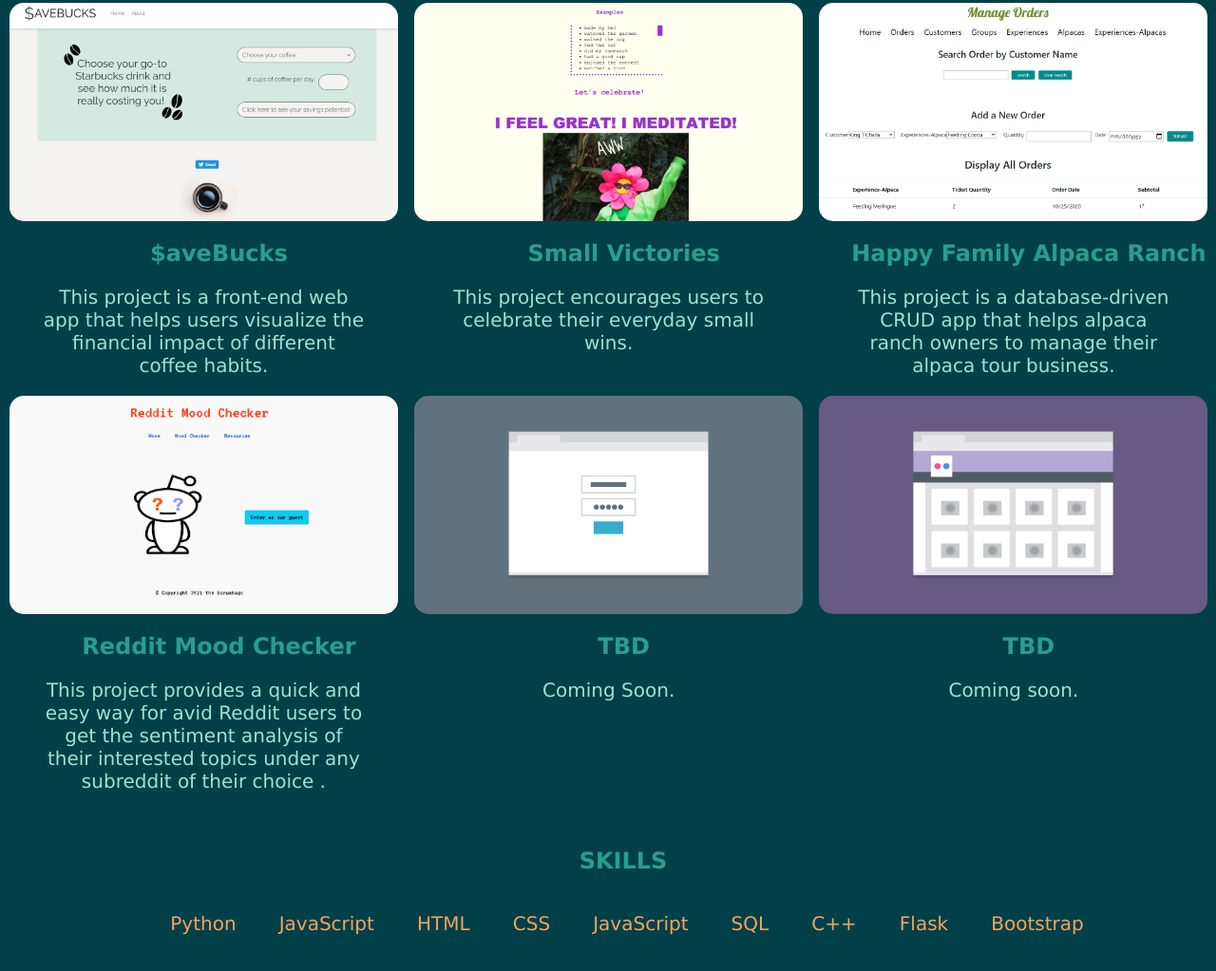
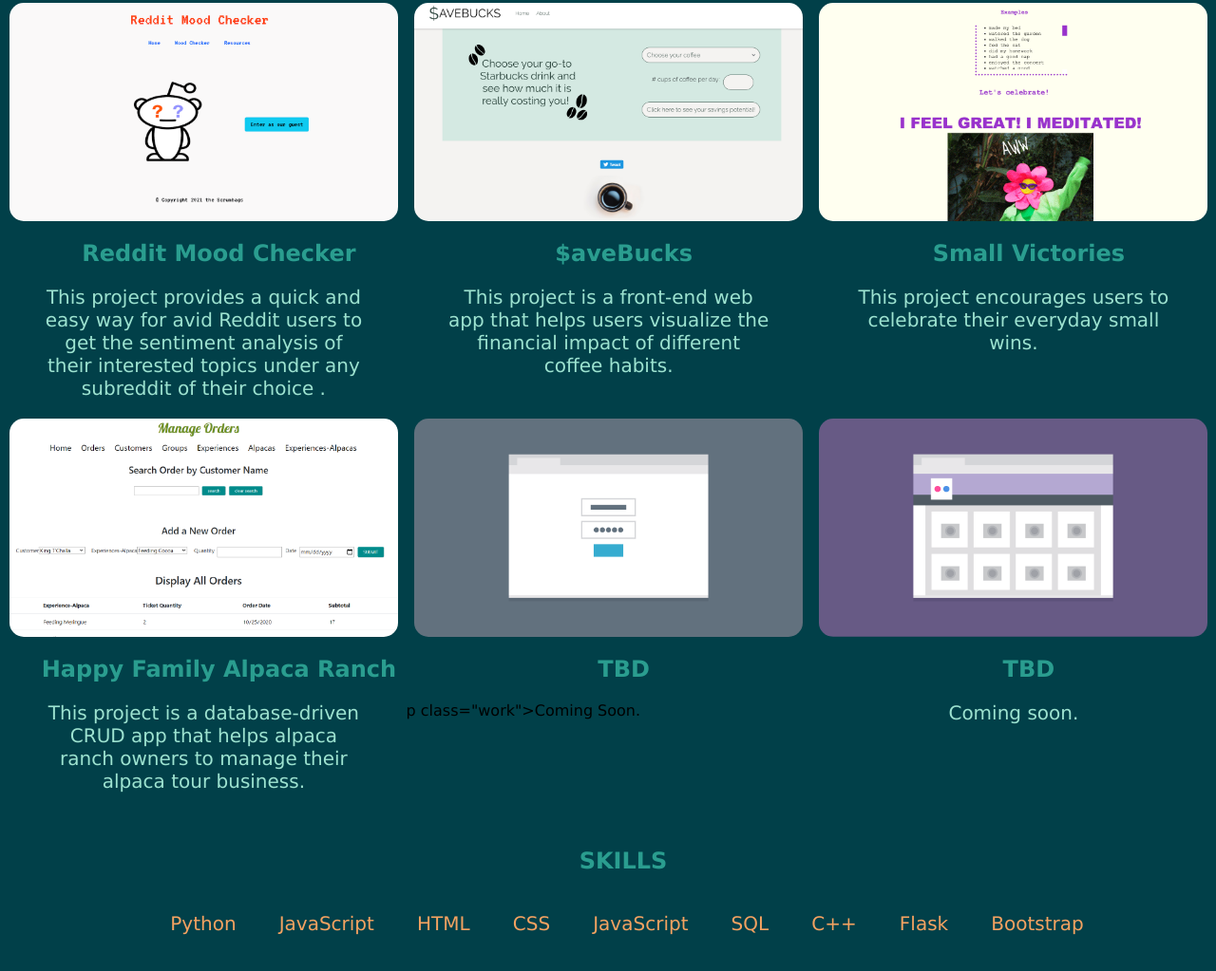
Before and after one commit to francestang221/francestang221.github.io, a plain HTML site: page index.html in a window 1280 px wide. Shown: the part 583-1606 px from the top of the page at 95% size. Drawn offline with Linux system fonts and the light colour scheme.

Commit message:
update projects

```diff
--- a/index.html
+++ b/index.html
@@ -58,14 +58,6 @@
 <section class ="clearfix" >
   <h2 id="portfolio">PORTFOLIO</h2>
 
-  <div class ="portfolio">
-    <div class = "project">
-      <img src = "images/portfolio-3.png" alt="Happy Family" class ="portfolio-image">
-      <h2><a target="_blank" href="https://github.com/francestang221/HappyFamilyAlpacaRanch/">Happy Family Alpaca Ranch</a></h2>
-      <p>This project is a database-driven CRUD app that helps alpaca ranch owners to manage their
-        alpaca tour business.</p>
-    </div>
-
   <div class = "project">
     <img src = "images/portfolio-4.png" alt="Small Victories" class ="portfolio-image">
     <h2><a target="_blank" href="http://smolvictories.herokuapp.com">Small Victories</a></h2>
@@ -74,6 +66,7 @@
     </div>
       </div>
 
+
   <div class = "project">
     <img src = "images/portfolio-1.png" alt="Save Bucks" class ="portfolio-image">
     <h2><a target="_blank" href="https://savebucksproject.herokuapp.com/">$aveBucks</a></h2>
@@ -81,6 +74,12 @@
       the financial impact of different coffee habits.</p>
   </div>
 
+  <div class = "project">
+        <img src = "images/portfolio-2.png" alt="Reddit Mood" class ="portfolio-image">
+        <h2><a target="_blank" href="https://redditmoodchecker.herokuapp.com/">Reddit Mood Checker</a></h2>
+        <p class="work">This project provides a quick and easy way for avid Reddit users to get
+          the sentiment analysis of their interested topics under any subreddit of their choice .</p>
+  </div>
 
   <div class = "project">
       <img src = "images/portfolio-5.png" alt="Project 6" class ="portfolio-image">
@@ -91,16 +90,16 @@
   <div class = "project">
         <img src = "images/portfolio-6.png" alt="Project 5" class ="portfolio-image">
         <h2><a target="_blank" href="#">TBD</a></h2>
-          <p class="work">Coming Soon.</p>
+          p class="work">Coming Soon.</p>
   </div>
 
+  <div class ="portfolio">
       <div class = "project">
-      <img src = "images/portfolio-2.png" alt="Reddit Mood" class ="portfolio-image">
-      <h2><a target="_blank" href="https://github.com/francestang221/RedditMoodChecker">Reddit Mood Checker</a></h2>
-      <p class="work">This project provides a quick and easy way for avid Reddit users to get
-        the sentiment analysis of their interested topics under any subreddit of their choice .</p>
+      <img src = "images/portfolio-3.png" alt="Happy Family" class ="portfolio-image">
+      <h2><a target="_blank" href="https://github.com/francestang221/HappyFamilyAlpacaRanch/">Happy Family Alpaca Ranch</a></h2>
+      <p>This project is a database-driven CRUD app that helps alpaca ranch owners to manage their
+        alpaca tour business.</p>
   </div>
-
 
   </div>
 
```
Lines whose indentation alone changed are shown as unchanged.
